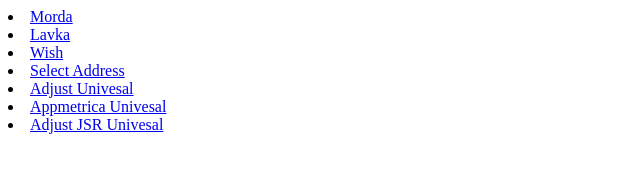
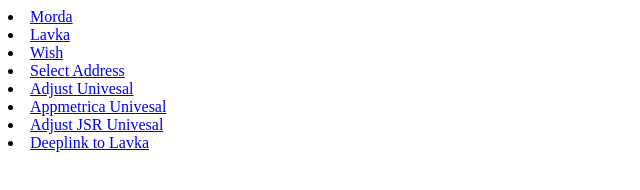
Before and after one commit to AEvgeniy/test.page, a plain HTML site: page index.html in a window 1280 px wide. Shown: the whole page, without its empty margins (0-640 px from the left). Drawn offline with Linux system fonts and the light colour scheme.

Commit message:
Update index.html

```diff
--- a/index.html
+++ b/index.html
@@ -5,6 +5,7 @@
 <li><a href="https://nquw.adj.st/express?adj_t=9gxhuw8&adj_campaign=lavka1309">Adjust Univesal</a>
 <li><a href="https://1389598.redirect.appmetrica.yandex.com/express">Appmetrica Univesal</a>
 <li><a href="https://app.adjust.com/jsr?url=https%3A%2F%2Fnquw.adj.st%2Fexpress%3Fadj_t%3D9gxhuw8%26adj_campaign%3Dlavka2209">Adjust JSR Univesal</a>
+<li><a href="https://fy7t.adj.st?adj_t=bh0arhs_y7j1766&adj_campaign=narabotunavelosipede&adj_adgroup=adgr&adj_creative=creat&adj_fallback=https%3A%2F%2Flavka.yandex.ru%2F%3Futm_source%3Dnarabotunavelosipede%26utm_medium%3Dreferal%26utm_campaign%3Dnarabotunavelosipede&adj_redirect=https%3A%2F%2Flavka.yandex.ru%2F%3Futm_source%3Dnarabotunavelosipede%26utm_medium%3Dreferal%26utm_campaign%3Dnarabotunavelosipede">Deeplink to Lavka</a>
 
 
 <script>
```
